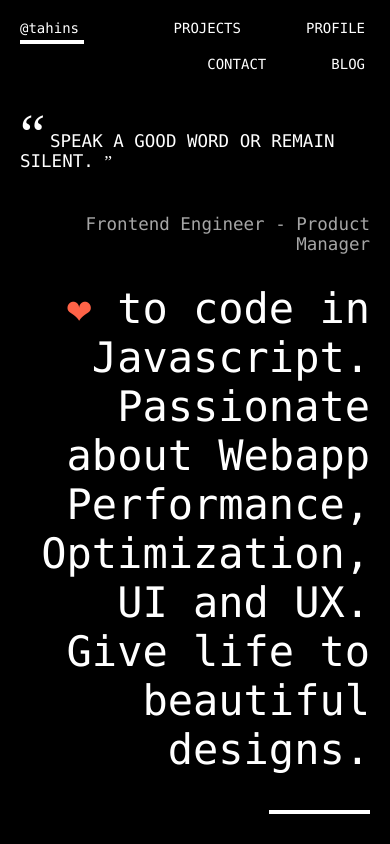
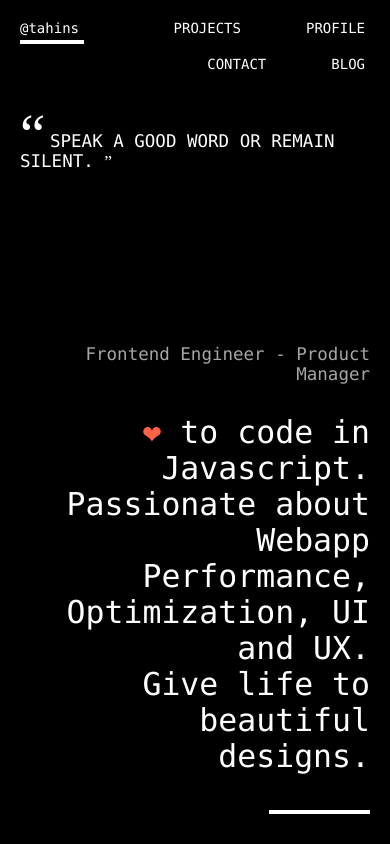
Before and after one commit to tahins/tahins.me, a Vue app: page / in a window 390 px wide. Shown: the top 844 px of the page. Built offline with nearby package versions, Linux system fonts and the light colour scheme.

Commit message:
Update Hello description

```diff
--- a/src/App.vue
+++ b/src/App.vue
@@ -93,5 +93,9 @@ body, html {
   .summary {
     max-width: 100% !important;
   }
+
+  .summary .description {
+  font-size: 2.25rem !important;
+  }
 }
 </style>
--- a/src/components/Hello.vue
+++ b/src/components/Hello.vue
@@ -76,7 +76,6 @@ export default {
 .summary .description {
   margin: 30px 0 20px 0;
   font-size: 3rem;
-  /* font-size: 2.25rem; */
 }
 
 .love { color: tomato; }
```
